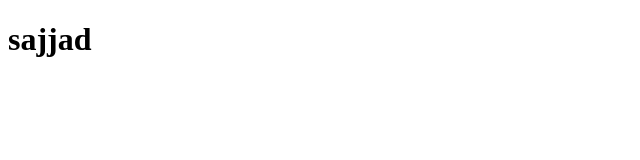
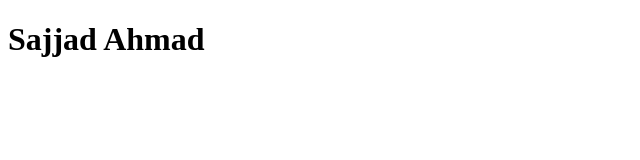
Before and after one commit to sajjadahmad30/chapters2-3-4, a plain HTML site: page index.html in a window 1280 px wide. Shown: the whole page, without its empty margins (0-640 px from the left). Drawn offline with Linux system fonts and the light colour scheme.

Commit message:
chp 2 3 4

```diff
--- a/index.html
+++ b/index.html
@@ -6,6 +6,6 @@
     <title>Document</title>
 </head>
 <body>
-<h1>sajjad</h1>
+<h1>Sajjad Ahmad</h1>
 </body>
 </html>
```
Also changed, not shown: images/chapter2.png (added), images/chapter3.png (added), images/chapter4.png (added).
